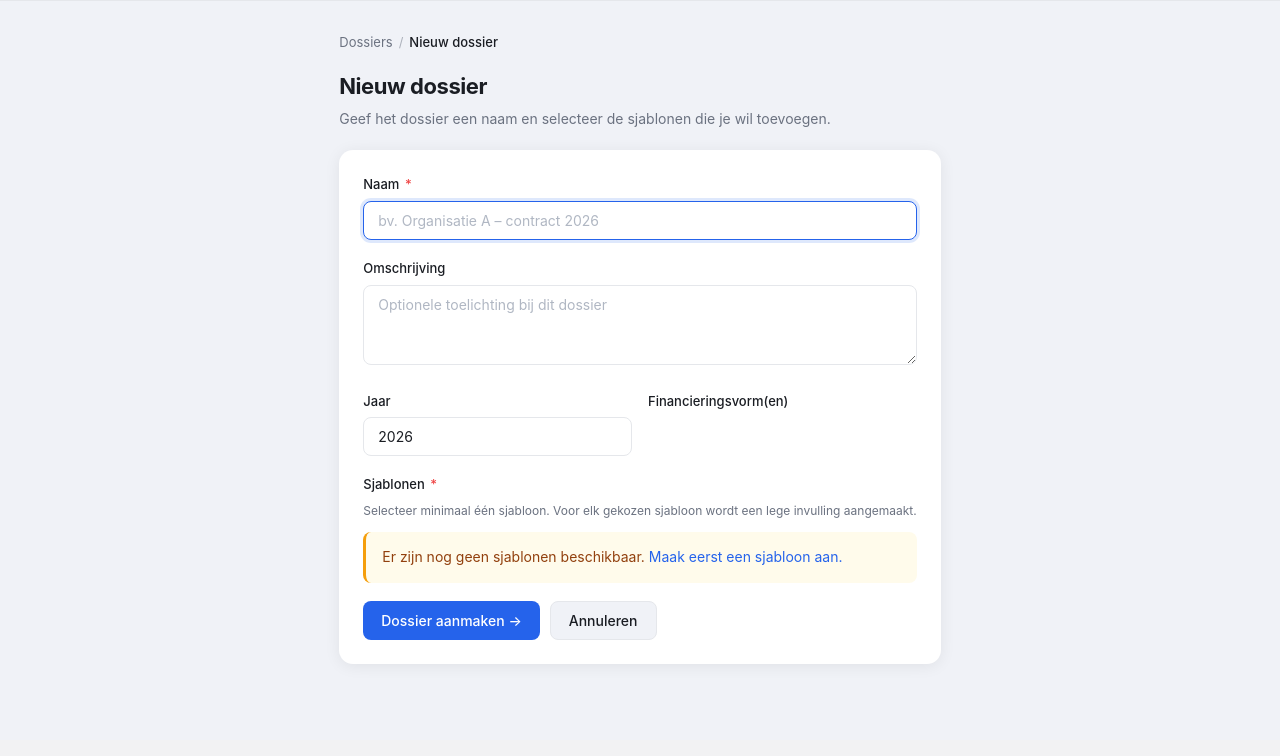
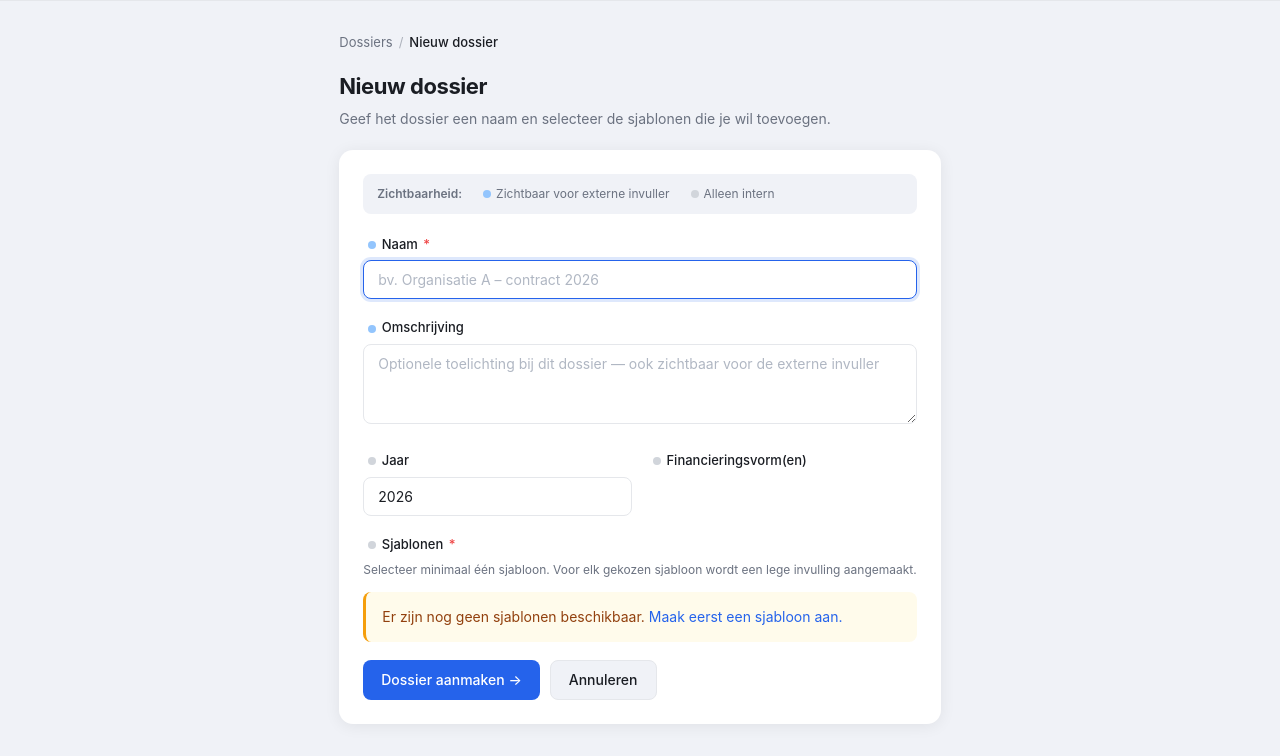
Before and after one commit to ibl129/docgen, a Flask app: page /dossier/nieuw in a window 1280 px wide. Shown: the part 60-816 px from the top of the page. Before the commit the page ends 724 px from the top, so only its background shows below. Run offline with Flask 3, Linux system fonts and the light colour scheme; the visitor is signed in with stand-in values (Sample User, id 1); data that the repository does not hold is empty; some libraries are stand-ins or nearby versions.

Commit message:
Zichtbaarheidslegenda bij nieuw dossier formulier
Legenda bovenaan toont blauw (extern zichtbaar) vs grijs (alleen intern).
Alle veldlabels voorzien van bijbehorende stip: naam en omschrijving
blauw, overige velden grijs. Placeholder omschrijving verduidelijkt
dat externe invuller dit ook ziet.

Co-Authored-By: Claude Sonnet 4.6 <noreply@anthropic.com>

```diff
--- a/templates/dossier_nieuw.html
+++ b/templates/dossier_nieuw.html
@@ -20,8 +20,20 @@
   <div class="card">
     <form method="post" action="{{ url_for('dossier_nieuw') }}">
 
+      <!-- Legenda zichtbaarheid -->
+      <div style="display:flex;gap:16px;align-items:center;padding:10px 14px;background:var(--bg);border-radius:8px;margin-bottom:20px;font-size:12px;color:var(--muted);">
+        <span style="font-weight:600;color:var(--foreground);">Zichtbaarheid:</span>
+        <span style="display:flex;align-items:center;gap:5px;">
+          <span class="veld-dot veld-dot-leesbaar"></span> Zichtbaar voor externe invuller
+        </span>
+        <span style="display:flex;align-items:center;gap:5px;">
+          <span class="veld-dot veld-dot-intern"></span> Alleen intern
+        </span>
+      </div>
+
       <div class="form-group">
         <label class="form-label" for="naam">
+          <span class="veld-dot veld-dot-leesbaar" style="vertical-align:middle;margin-right:2px;"></span>
           Naam <span class="required">*</span>
         </label>
         <input
@@ -36,19 +48,25 @@
       </div>
 
       <div class="form-group">
-        <label class="form-label" for="omschrijving">Omschrijving</label>
+        <label class="form-label" for="omschrijving">
+          <span class="veld-dot veld-dot-leesbaar" style="vertical-align:middle;margin-right:2px;"></span>
+          Omschrijving
+        </label>
         <textarea
           id="omschrijving"
           name="omschrijving"
           class="form-control"
           rows="3"
-          placeholder="Optionele toelichting bij dit dossier"
+          placeholder="Optionele toelichting bij dit dossier — ook zichtbaar voor de externe invuller"
         ></textarea>
       </div>
 
       {% if dossier_types %}
       <div class="form-group">
-        <label class="form-label" for="oa_type">Soort <span style="font-size:11px;color:var(--muted);font-weight:400;">(alleen intern)</span></label>
+        <label class="form-label" for="oa_type">
+          <span class="veld-dot veld-dot-intern" style="vertical-align:middle;margin-right:2px;"></span>
+          Soort
+        </label>
         <select id="oa_type" name="oa_type" class="form-control">
           <option value="">— Niet opgegeven —</option>
           {% for dt in dossier_types %}
@@ -61,7 +79,10 @@
 
       <div style="display:grid;grid-template-columns:1fr 1fr;gap:16px;">
         <div class="form-group">
-          <label class="form-label" for="jaar">Jaar</label>
+          <label class="form-label" for="jaar">
+            <span class="veld-dot veld-dot-intern" style="vertical-align:middle;margin-right:2px;"></span>
+            Jaar
+          </label>
           <input
             type="number"
             id="jaar"
@@ -74,7 +95,10 @@
           >
         </div>
         <div class="form-group">
-          <label class="form-label">Financieringsvorm(en)</label>
+          <label class="form-label">
+            <span class="veld-dot veld-dot-intern" style="vertical-align:middle;margin-right:2px;"></span>
+            Financieringsvorm(en)
+          </label>
           {% for vorm in fin_vormen %}
             <label class="form-check" style="display:flex;align-items:center;gap:7px;font-size:13px;margin-bottom:4px;cursor:pointer;">
               <input type="checkbox" name="financieringsvorm" value="{{ vorm }}">
@@ -86,6 +110,7 @@
 
       <div class="form-group">
         <label class="form-label">
+          <span class="veld-dot veld-dot-intern" style="vertical-align:middle;margin-right:2px;"></span>
           Sjablonen <span class="required">*</span>
         </label>
         <p class="form-hint" style="margin-bottom:12px;">Selecteer minimaal één sjabloon. Voor elk gekozen sjabloon wordt een lege invulling aangemaakt.</p>
```
